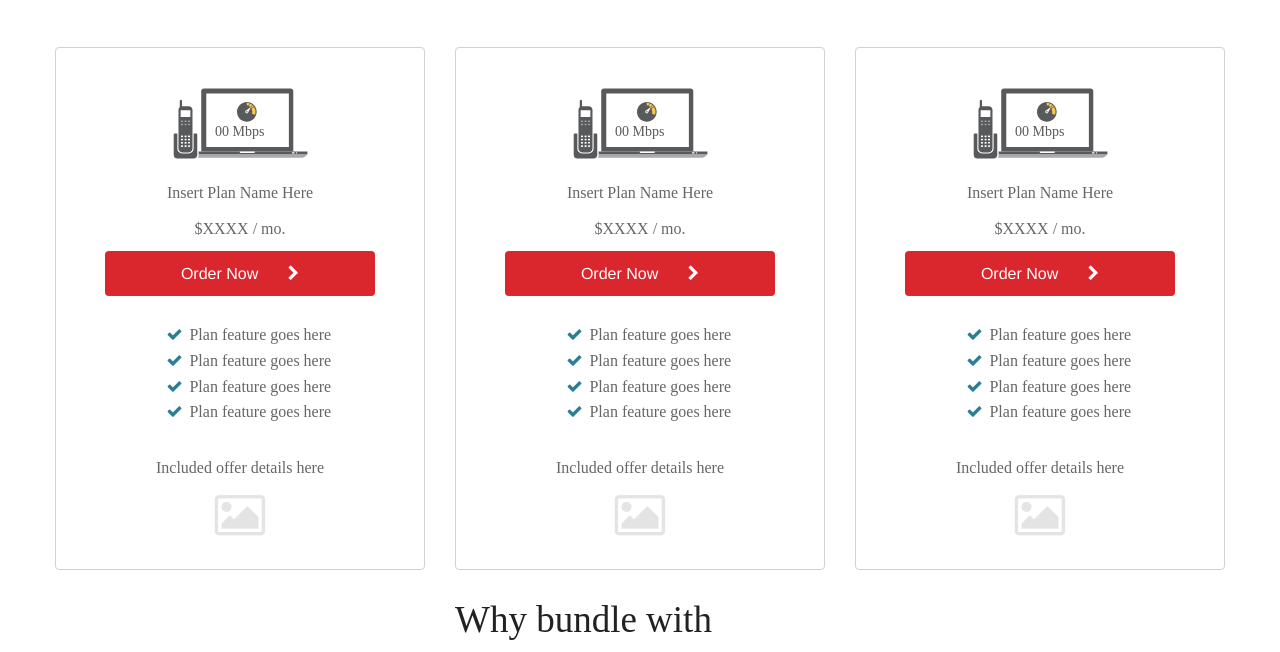
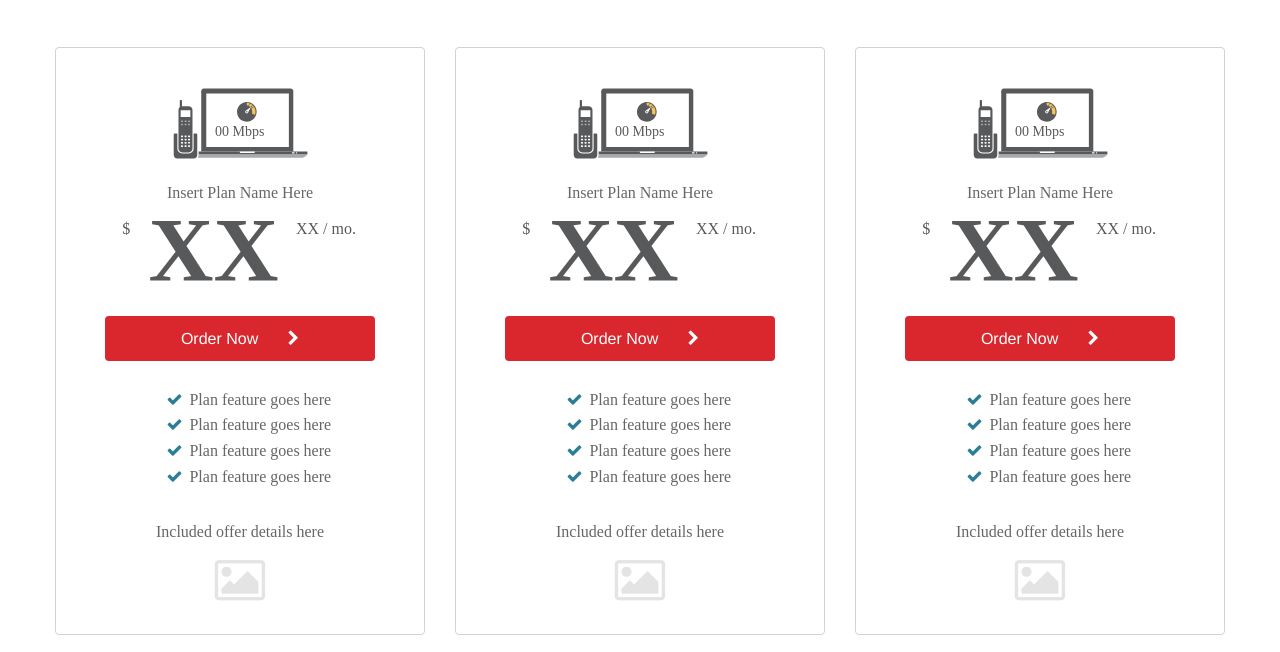
Before and after one commit to s-darcy/Frontier, a website: page index.html in a window 1280 px wide. Shown: the part 779-1431 px from the top of the page. Drawn offline with nearby package versions, Linux system fonts and the light colour scheme; files whose address does not match are found by name.

Commit message:
css commit

```diff
--- a/assets/scss/components/_header.scss
+++ b/assets/scss/components/_header.scss
@@ -118,6 +118,7 @@ header {
         &__third-line--medium > li > img {
             width: 30px;
             height: 30px;
+            font-size: 20px;
         }
 
     }//top-nav
--- a/assets/scss/components/_plan.scss
+++ b/assets/scss/components/_plan.scss
@@ -15,8 +15,30 @@
         margin-bottom: 10px;
     }
 
-    &__card--price {
-        margin-bottom: 10px;
+    &__card--price-dollars {
+        font-size: 90px;
+        display: inline-block;
+        font-weight: 600;
+        color: $color-Abbey;
+        line-height: 90px;
+        padding-top: 0px;
+        margin-top: -10px;
+    }
+
+    &__card--price-dollar-sign,
+    &__card--price-monthly {
+        font-size: 20px;
+        display: inline-block;
+        font-weight: 600;
+        color: $color-Abbey;
+    }
+
+    &__card--price-monthly {
+        margin-left: 10px;
+    }
+
+    &__card--price-dollar-sign {
+        margin-right: -7px;
     }
 
     &__card--button {
--- a/index.html
+++ b/index.html
@@ -129,7 +129,17 @@
                     <div class="plan__card">
                         <img class="plan__card--image" alt="home phone and desktop icon" src="assets/img/icons/double-play.svg" />
                         <p class="plan__card--plan-name">Insert Plan Name Here</p>
-                        <p class="plan__card--price">$<span>XX</span>XX / mo.</p>
+                        <div class="row text-center">
+                                <div class="plan__card--price-dollar-sign columns medium-offset-2 medium-1">
+                                    <p>$</p>
+                                </div><!--/.plan__card-price-dolar-sign-->
+                                <div class="columns medium-4">
+                                    <p class="plan__card--price-dollars">XX</p>
+                                </div><!--/.columns-->
+                                <div class="plan__card--price-monthly columns medium-3  end">
+                                    <p>XX / mo.</p>
+                                </div><!--/.plan__card-price-monthly-->
+                            </div><!--/.row-->
                         <button class="plan__card--button">Order Now <i class="fa fa-chevron-right" aria-hidden="true"></i>
                         </button>
                         <ul class="plan__card--features">
@@ -146,7 +156,17 @@
                     <div class="plan__card">
                         <img class="plan__card--image" alt="home phone and desktop icon" src="assets/img/icons/double-play.svg" />
                         <p class="plan__card--plan-name">Insert Plan Name Here</p>
-                        <p class="plan__card--price">$<span>XX</span>XX / mo.</p>
+                        <div class="row text-center">
+                                <div class="plan__card--price-dollar-sign columns medium-offset-2 medium-1">
+                                    <p>$</p>
+                                </div><!--/.plan__card-price-dolar-sign-->
+                                <div class="columns medium-4">
+                                    <p class="plan__card--price-dollars">XX</p>
+                                </div><!--/.columns-->
+                                <div class="plan__card--price-monthly columns medium-3 end">
+                                    <p>XX / mo.</p>
+                                </div><!--/.plan__card-price-monthly-->
+                            </div><!--/.row-->
                         <button class="plan__card--button">Order Now <i class="fa fa-chevron-right" aria-hidden="true"></i>
                         </button>
                         <ul class="plan__card--features">
@@ -163,7 +183,17 @@
                     <div class="plan__card">
                         <img class="plan__card--image" alt="home phone and desktop icon" src="assets/img/icons/double-play.svg" />
                         <p class="plan__card--plan-name">Insert Plan Name Here</p>
-                        <p class="plan__card--price">$<span>XX</span>XX / mo.</p>
+                        <div class="row text-center">
+                            <div class="plan__card--price-dollar-sign columns medium-offset-2 medium-1">
+                                <p>$</p>
+                            </div><!--/.plan__card-price-dolar-sign-->
+                            <div class="columns medium-4">
+                                <p class="plan__card--price-dollars">XX</p>
+                            </div><!--/.columns-->
+                            <div class="plan__card--price-monthly columns medium-3 end">
+                                <p>XX / mo.</p>
+                            </div><!--/.plan__card-price-monthly-->
+                        </div><!--/.row-->
                         <button class="plan__card--button">Order Now <i class="fa fa-chevron-right" aria-hidden="true"></i>
                         </button>
                         <ul class="plan__card--features">
```
Also changed, not shown: assets/css/styles.css, 1 other file.
